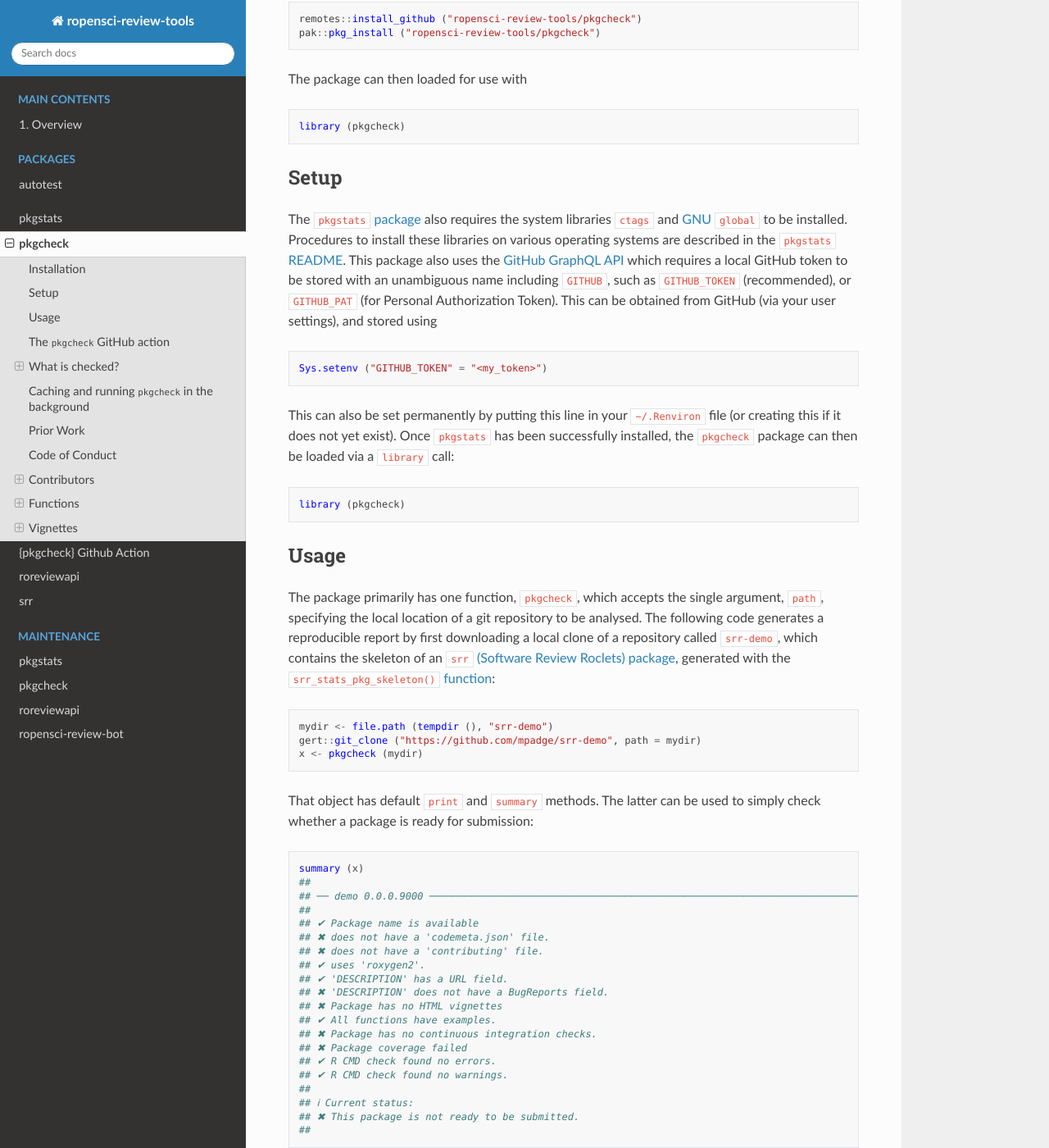
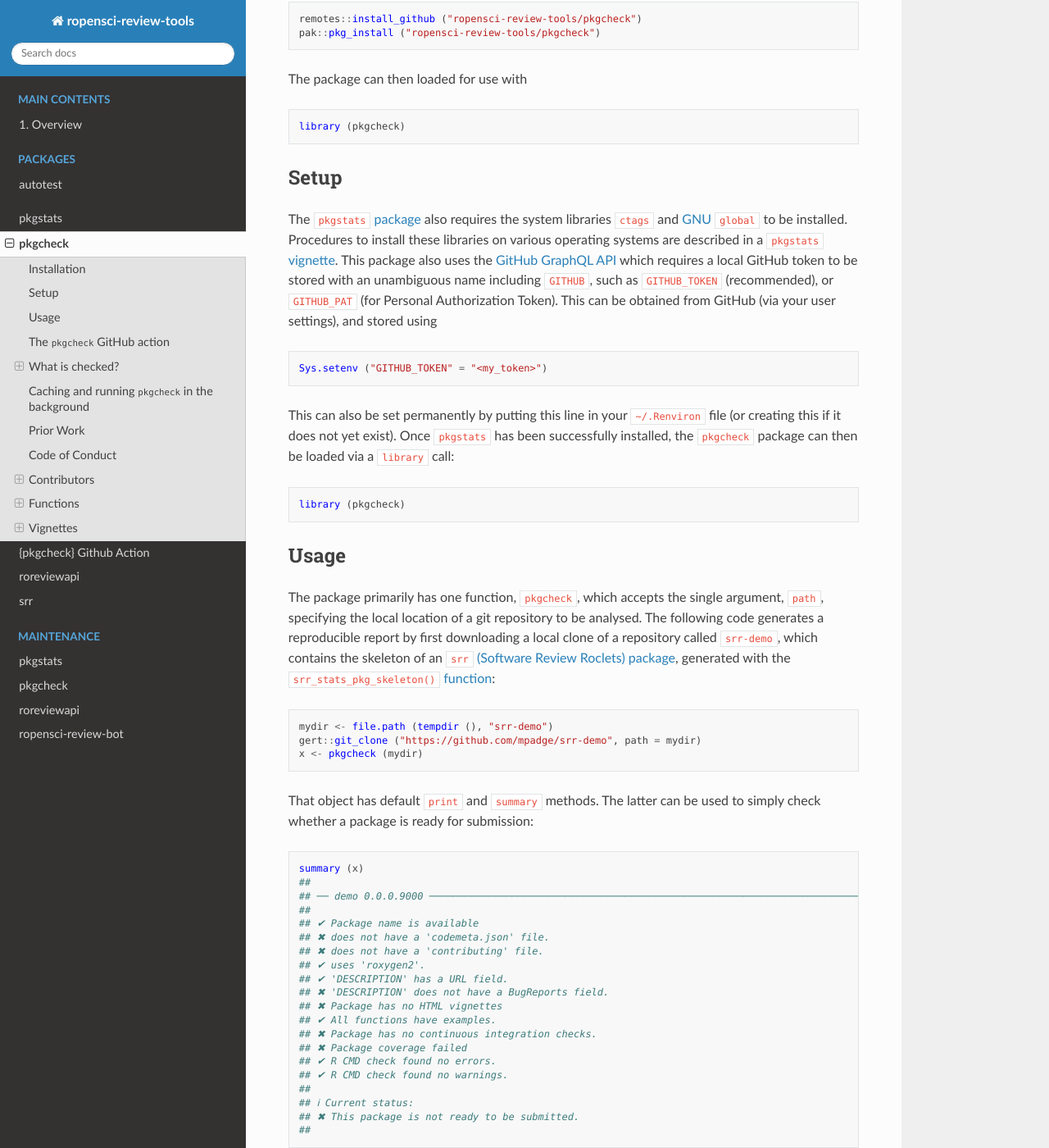
Before and after one commit to ropensci-review-tools/ropensci-review-tools, a Sphinx documentation site: the page built from docs/pkgcheck/pkgcheck.md, in a window 1280 px wide and 1400 px high, scrolled down 737 px. Shown: the whole window at 82% size. Built offline with Sphinx 7.4.7 and the Read the Docs theme 2.0.0, drawn with Linux system fonts in a browser that asks for light colours; pages that are not in the unit, such as notebooks, are missing from menus.

Commit message:
update pkgcheck readme for pkgcheck#148

````diff
--- a/docs/pkgcheck/pkgcheck.md
+++ b/docs/pkgcheck/pkgcheck.md
@@ -61,13 +61,14 @@ package](https://github.com/ropensci-review-tools/pkgstats) also
 requires the system libraries [`ctags`](https://ctags.io) and [GNU
 `global`](https://www.gnu.org/software/global/) to be installed.
 Procedures to install these libraries on various operating systems are
-described in the [`pkgstats`
-README](https://docs.ropensci.org/pkgstats). This package also uses the
-[GitHub GraphQL API](https://developer.github.com/v4) which requires a
-local GitHub token to be stored with an unambiguous name including
-`GITHUB`, such as `GITHUB_TOKEN` (recommended), or `GITHUB_PAT` (for
-Personal Authorization Token). This can be obtained from GitHub (via
-your user settings), and stored using
+described in a [`pkgstats`
+vignette](https://docs.ropensci.org/pkgstats/articles/installation.html).
+This package also uses the [GitHub GraphQL
+API](https://developer.github.com/v4) which requires a local GitHub
+token to be stored with an unambiguous name including `GITHUB`, such as
+`GITHUB_TOKEN` (recommended), or `GITHUB_PAT` (for Personal
+Authorization Token). This can be obtained from GitHub (via your user
+settings), and stored using
 
 ``` r
 Sys.setenv ("GITHUB_TOKEN" = "<my_token>")
@@ -106,7 +107,7 @@ used to simply check whether a package is ready for submission:
 ``` r
 summary (x)
 ##
-## ── demo 0.0.0.9000 ───────────────────────────────────────────────────────────────────────────────────────────────────
+## ── demo 0.0.0.9000 ─────────────────────────────────────────────────────────────────────────────────────────────────────────────────────────────────────────────────────────
 ##
 ## ✔ Package name is available
 ## ✖ does not have a 'codemeta.json' file.
````
